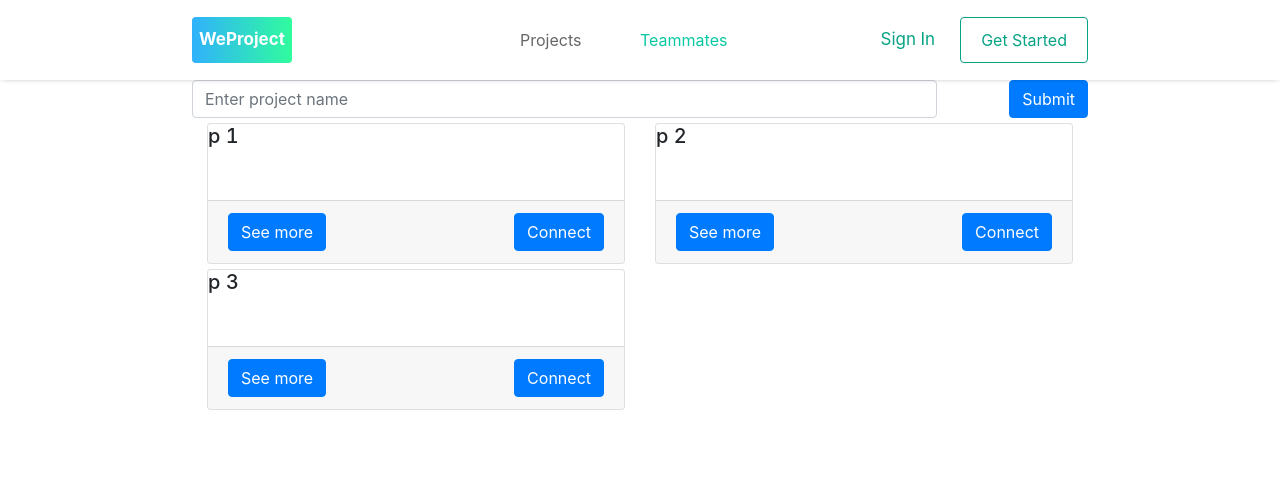
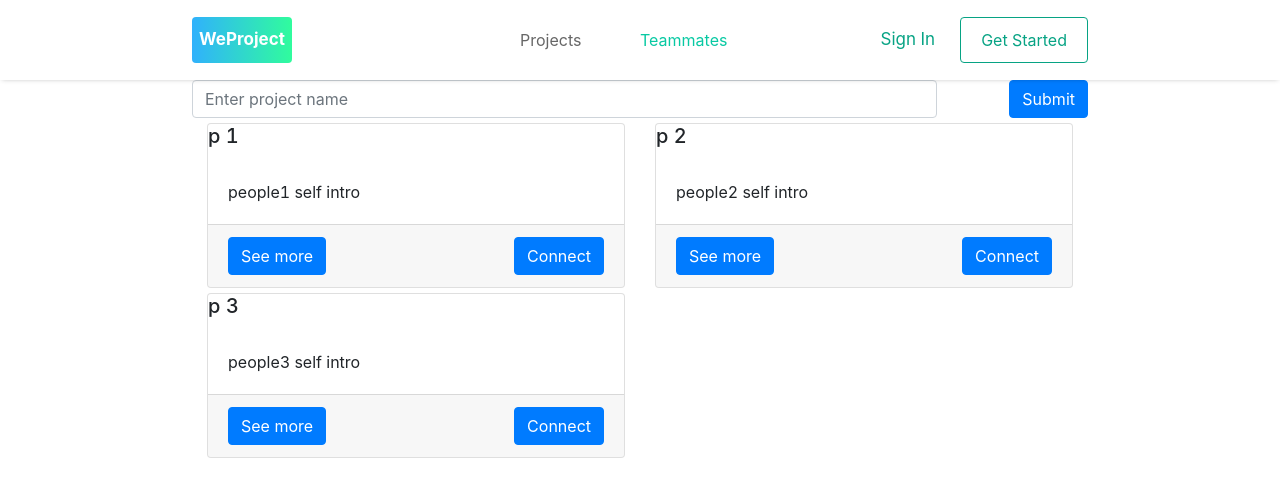
Before and after one commit to cuiboyuan/weproject, a React (Create React App) app: page /teammates in a window 1280 px wide. Shown: the top 494 px of the page. Built offline with nearby package versions, Linux system fonts and the light colour scheme.

Commit message:
fix bug for peoplediscription

```diff
--- a/src/components/SimpleCard/SimpleCard.js
+++ b/src/components/SimpleCard/SimpleCard.js
@@ -36,12 +36,12 @@ export default class SimpleCard extends Component {
 				</Col>
 			);
 		} else {
-			const { peopleName, selfIntro } = data;
+			const { peopleName, peopleDiscription } = data;
 			return (
 				<Col className="col-md-offset-2">
 					<Card>
 						<Card.Title>{peopleName}</Card.Title>
-						<Card.Body>{selfIntro}</Card.Body>
+						<Card.Body>{peopleDiscription}</Card.Body>
 						<Card.Footer>
 							<Button variant="primary" className="float-left">
 								See more
```
